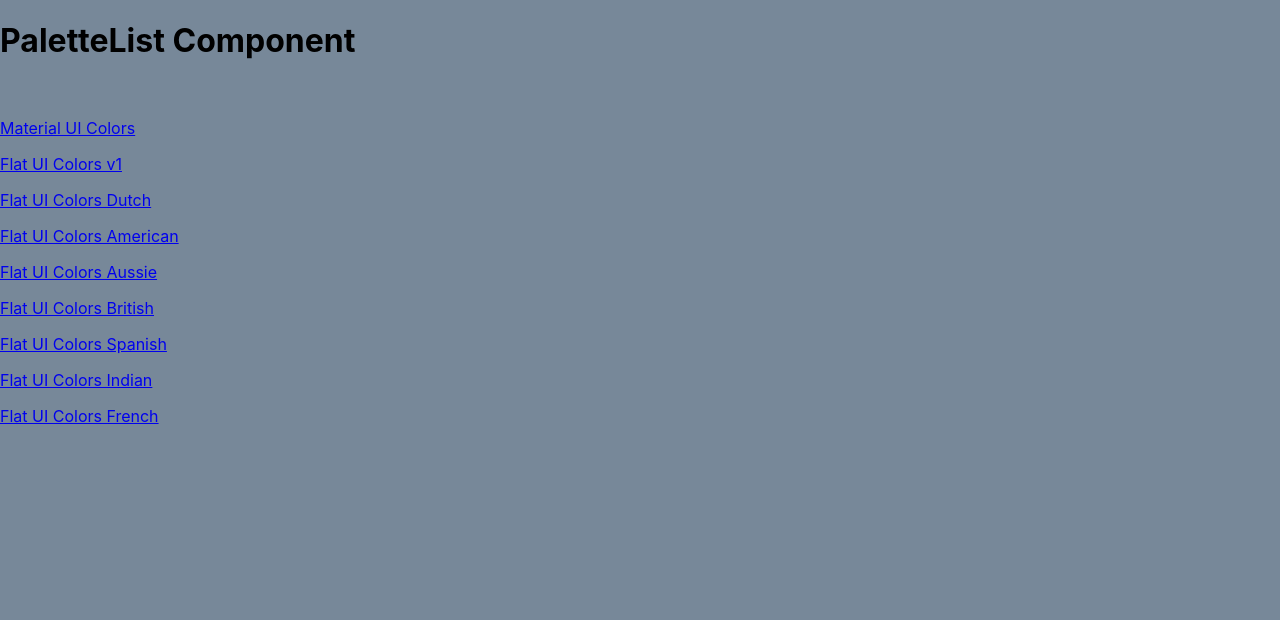
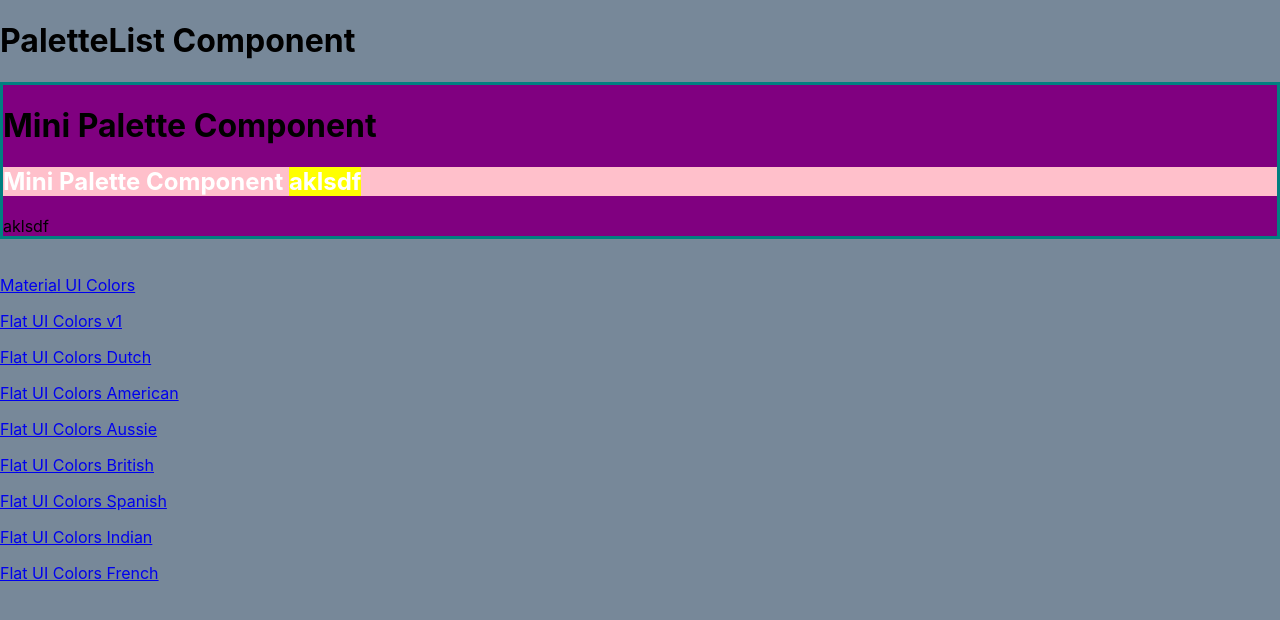
Before and after one commit to ChrisB32-cloud/Color-Project, a React (Create React App) app: page / in a window 1280 px wide. Shown: the top 620 px of the page. Built offline with nearby package versions, Linux system fonts and the light colour scheme.

Commit message:
Material ui styles, commiting for future reference, added MiniPalette.js file

```diff
--- a/package.json
+++ b/package.json
@@ -6,6 +6,7 @@
     "@material-ui/core": "^4.11.0",
     "@material-ui/icons": "^4.9.1",
     "@material-ui/lab": "^4.0.0-alpha.56",
+    "@material-ui/styles": "^4.10.0",
     "@testing-library/jest-dom": "^5.11.5",
     "@testing-library/react": "^11.1.0",
     "@testing-library/user-event": "^12.1.10",
--- a/src/App.js
+++ b/src/App.js
@@ -15,7 +15,7 @@ class App extends Component {
 
   render() {
 
-    console.log(seedColors);
+    // console.log(seedColors);
 
     return (
       <Switch>
--- /dev/null
+++ b/src/MiniPalette.js
@@ -0,0 +1,53 @@
+import React from 'react';
+import { makeStyles } from '@material-ui/core/styles';
+import { withStyles } from '@material-ui/styles';
+
+// We can style individual tags in main like this "& h1": {}
+// This is consided nesting
+
+//<div className={classes.main} >
+//     <h1>Mini Palette Component</h1>
+//     <section className={classes.secondary} >
+//        <h1>Mini Palette Component <span>aklsdf</span> </h1>
+//     </section>
+//     <span>aklsdf</span>
+//</div>
+
+const styles = {
+    main: {
+        backgroundColor: 'purple',
+        border: '3px solid teal',
+
+    },
+    secondary: {
+        backgroundColor: 'pink',
+        '& h1': {
+            color: 'white',
+            "& span": {
+                backgroundColor: 'yellow'
+            }
+        }
+    }
+}
+
+function MiniPalette(props) {
+
+    const { classes } = props;
+
+    // console.log(classes);
+    return (
+        <div className={classes.main} >
+            <h1>Mini Palette Component</h1>
+            <section className={classes.secondary} >
+                <h1>Mini Palette Component <span>aklsdf</span> </h1>
+            </section>
+            <span>aklsdf</span>
+        </div>
+    );
+
+}
+
+export default withStyles(styles)(MiniPalette);
+// This is what is know as a Higher Order Component (HOC)
+// In this case basically it takes our mini palette and return a new verison
+// that has styles passed down to the props
--- a/src/PaletteList.js
+++ b/src/PaletteList.js
@@ -1,5 +1,6 @@
 import React, { Component } from 'react';
 import { Link } from 'react-router-dom';
+import MiniPalette from './MiniPalette';
 
 class PaletteList extends Component {
     constructor(props) {
@@ -14,6 +15,7 @@ class PaletteList extends Component {
         return (
             <div>
                 <h1>PaletteList Component</h1>
+                <MiniPalette />
                 <br />
                 {myPalettes.map((p, idx) => (
                     <p> <Link exact to={`/palette/${p.id}`} key={idx}> {p.paletteName} </Link></p>
```
